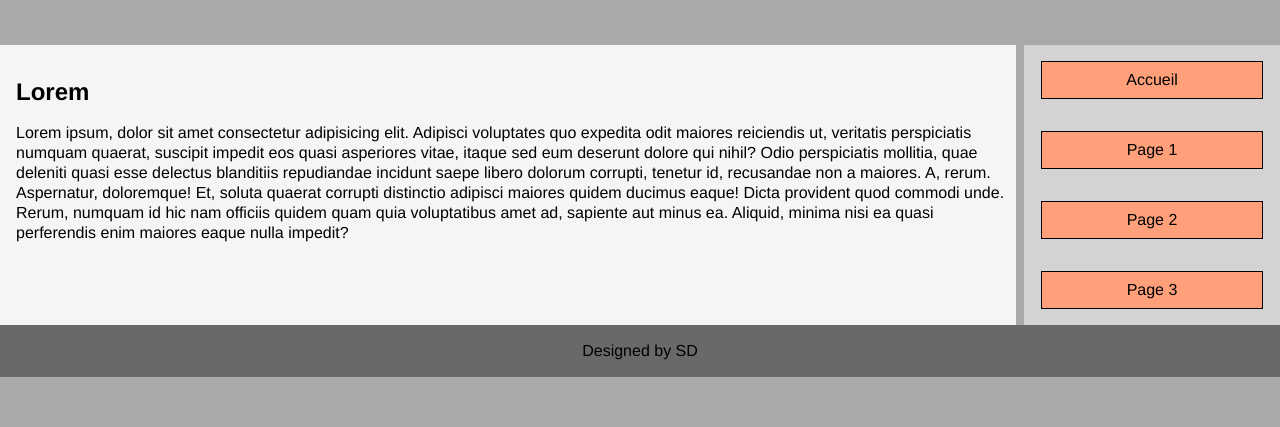
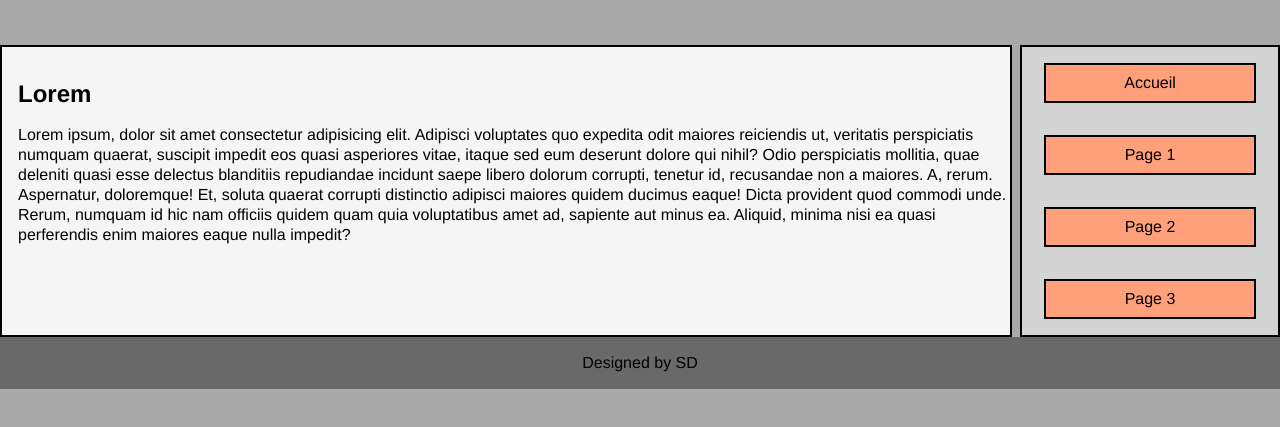
Before and after one commit to Simon-Duc/Flexbox-exercise-1, a plain HTML site: page index.html in a window 1280 px wide. Shown: the part 73-500 px from the top of the page. Drawn offline with Linux system fonts and the light colour scheme.

Commit message:
added some css lines

```diff
--- a/style.css
+++ b/style.css
@@ -10,7 +10,6 @@ body {
 }
 
 header {
-    background-color: darkgrey;
     color: whitesmoke;
     padding-bottom: 3rem;
     padding-left: 1rem;
@@ -26,11 +25,13 @@ main {
     margin-right: 0.5rem;
     padding-left: 1rem;
     padding-top: 2rem;
+    border: 2px solid black;
 }
 
 nav {
     background-color: lightgrey;
     min-width: 20%;
+    border: 2px solid black;
 }
 
 div>* {
@@ -46,8 +47,9 @@ ul {
 
 ul li {
     margin: 1rem;
-    border: 1px solid black;
-    min-width: 80%;
+    border: 2px solid black;
+    min-width: 75%;
+    min-height: 20%;
     text-align: center;
     padding: 0.5rem;
     background-color: lightsalmon;
@@ -56,5 +58,5 @@ ul li {
 footer {
     text-align: center;
     padding: 1rem;
-    background-color: dimgrey;
+    background-color: dimgray;
 }
```
